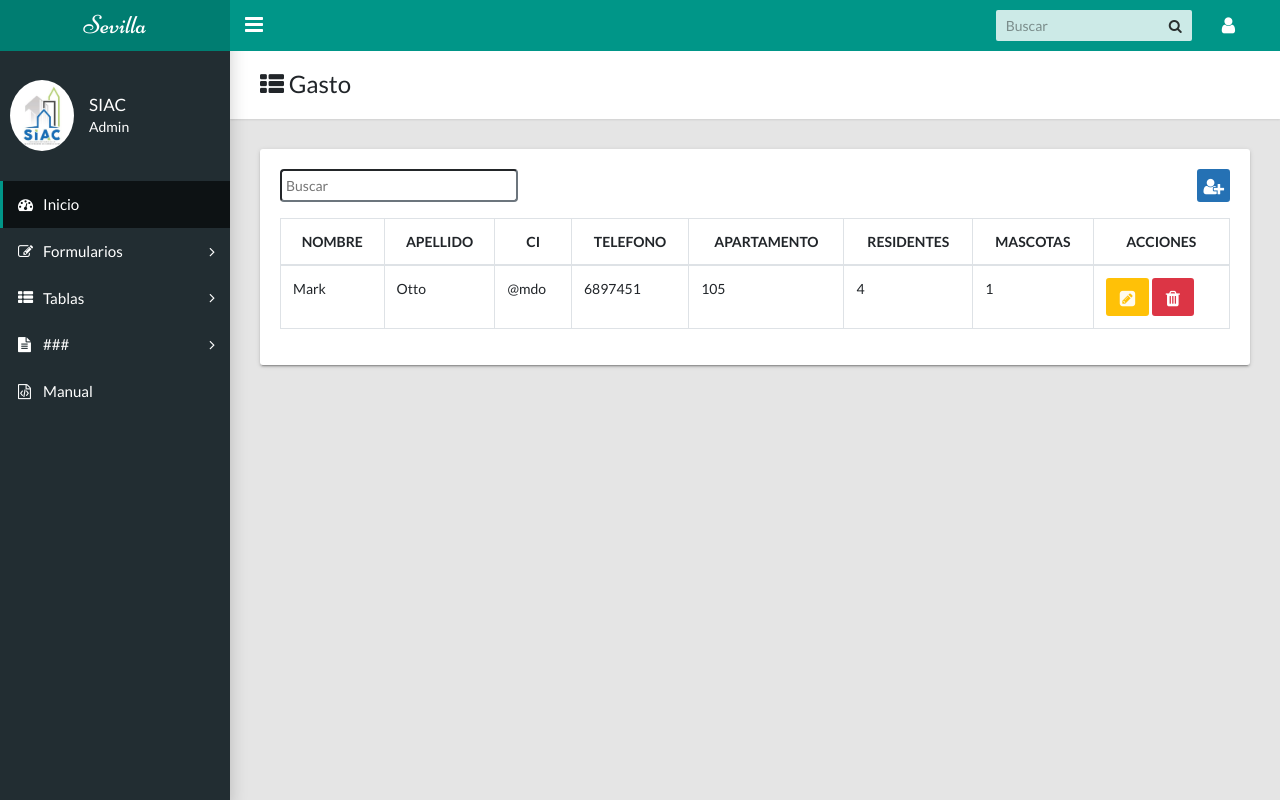
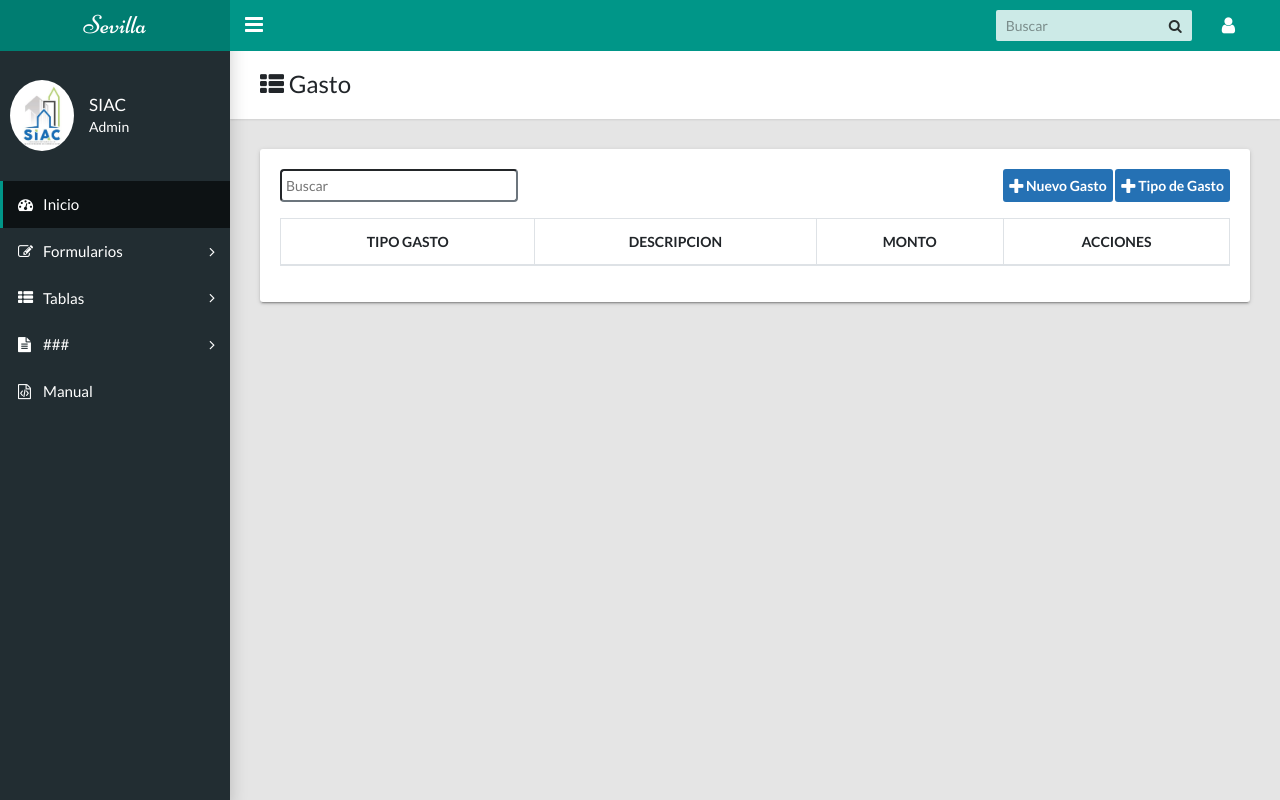
Before and after one commit to Erick0711/TFG, a PHP site: page /gasto.php in a window 1280 px wide. Run offline with PHP 8.4, Linux system fonts and the light colour scheme; data that the repository does not hold is empty.

Commit message:
SE MODIFICO ALGUNOS ARCHIVOS COMO TAMBIEN LOS MODALES PARA EL USO DE FORMULARIOS

```diff
--- a/Modal/gasto_modal.php
+++ b/Modal/gasto_modal.php
@@ -12,20 +12,21 @@
     <div class="modal-body">
         <div class="container">
             <!-- FORMULARIO -->
-            <form action="">
+            <form action="./App/Modelo/Gasto.php" method="POST">
             <div class="row  mt-2">
-
                 <div class="col-md-4">
-                    <select name="" id="" class="custom-select">
-                    <option value="">Tipo de gasto</option>
-                    <option value="">Mantenimiento</option>
-                    <option value="">Seguridad</option>
+                    <select class="custom-select" name="tipo_gasto">
+                    <?php foreach($tipos as $tipo){ ?>
+                    <option value="<?php echo $tipo['id'] ?>"><?php echo $tipo['nombre'] ?></option>
+                    <?php }; ?>
                     </select>
                 </div>
                 <div class="col-md-4">
-                    <input type="text" name="" class="form-control" placeholder="Descripción">
+                    <input type="text" name="descripcion" class="form-control" placeholder="Descripción">
                 </div>
-                <div class="col-md-4"></div>
+                <div class="col-md-4">
+                <input type="number" name="monto" class="form-control" placeholder="Monto">
+                </div>
             </div>
 
             <div class="row">
@@ -33,7 +34,7 @@
                 <div class="col-md-5"></div>
                 <div class="col-md-3">
                 <div class="modal-footer">
-                    <button type="button" class="btn btn-primary">Registrar</button>
+                    <button type="submit" name="guardarGasto" class="btn btn-primary">Registrar</button>
                 </div>
                 </div>
             </div>
--- /dev/null
+++ b/Modal/tipo_gasto_modal.php
@@ -0,0 +1,55 @@
+
+<!-- MODAL FORMULARIO REGISTRAR-->
+<div class="modal fade" id="registrarTipoModal" tabindex="-1" aria-labelledby="gastoTipoLabel" aria-hidden="true">
+<div class="modal-dialog">
+    <div class="modal-content">
+    <div class="modal-header">
+        <h2 class="modal-title text-center" id="gastoTipoLabel">Formulario Gasto</h2>
+        <button type="button" class="close" data-dismiss="modal" aria-label="Close">
+        <span aria-hidden="true">&times;</span>
+        </button>
+    </div>
+    <div class="modal-body">
+        <div class="container">
+            <!-- FORMULARIO -->
+            <form action="./App/Modelo\Gasto.php" method="POST">
+            <div class="row  mt-2">
+
+                <div class="col-md-12">
+                    <input type="text" id="nombre" name="nombre" class="form-control" placeholder="Tipo de gasto...">
+                </div>
+                <div class="col-md-12">
+                </div>
+
+            </div>
+
+            <div class="row  mt-2">
+
+                <div class="col-md-4"></div>
+                <div class="col-md-4"></div>
+                <div class="col-md-4">
+                    <button type="submit" name="guardar" class="btn btn-primary btn-block">Registrar</button>
+                </div>
+
+            </div>
+        </form>
+        </div>
+    <!-- FIN CONTENIDO DEL MODAL -->
+    <table class="table table-bordered mt-5">
+        <thead class="table-dark">
+            <th>#</th>
+            <th>TIPOS DE GASTO</th>
+        </thead>
+        <tbody class="table-borderless">
+            <?php foreach($tipos as $tipo){ ?>
+            <tr>
+                <td><?php echo $tipo['id'] ?></td>
+                <td><?php echo $tipo['nombre'] ?></td>
+            </tr>
+            <?php }; ?>
+        </tbody>
+    </table>
+    </div>
+    </div>
+</div>
+</div>
--- a/gasto.php
+++ b/gasto.php
@@ -1,4 +1,7 @@
-<?php include("./plantilla/header.php"); ?>
+<?php
+  require($_SERVER['DOCUMENT_ROOT']."/TFG/App/Modelo/Gasto.php");
+  include("./plantilla/header.php");
+  ?>
     <main class="app-content">
       <div class="app-title">
         <div>
@@ -16,37 +19,32 @@
             <input type="search" class="search p-1 border-secondary rounded w-25" placeholder="Buscar">
 
             <div class="text-center">
-            <a href="" type="button" class="btn btn-primary p-1" data-toggle="modal" data-target="#registrarModal"><i class="fa fa-user-plus fa-3x"></i></a>
+            <a href="" type="button" class="btn btn-primary p-1" data-toggle="modal" data-target="#registrarModal"><i class="fa fa-plus" ></i> Nuevo Gasto</a>
+            <a href="" type="button" class="btn btn-primary p-1" data-toggle="modal" data-target="#registrarTipoModal"><i class="fa fa-plus" ></i> Tipo de Gasto</a>
             </div>
             </div>
             <div class="table-responsive">
               <table class="table table-bordered">
                 <thead class="text-center">
                   <tr>
-                    <th>NOMBRE</th>
-                    <th>APELLIDO</th>
-                    <th>CI</th>
-                    <th>TELEFONO</th>
-                    <th>APARTAMENTO</th>
-                    <th>RESIDENTES</th>
-                    <th>MASCOTAS</th>
+                    <th>TIPO GASTO</th>
+                    <th>DESCRIPCION</th>
+                    <th>MONTO</th>
                     <th>ACCIONES</th>
                   </tr>
                 </thead>
                 <tbody>
+                  <?php foreach($gastos as $gasto){?>
                   <tr>
-                    <td>Mark</td>
-                    <td>Otto</td>
-                    <td>@mdo</td>
-                    <td>6897451</td>
-                    <td>105</td>
-                    <td>4</td>
-                    <td>1</td>
+                    <td><?php echo $gasto['nombre']?></td>
+                    <td><?php echo $gasto['descripcion']?></td>
+                    <td><?php echo $gasto['monto_gasto']?> BS</td>
                     <td>
                       <a href="" class="btn btn-warning-2" data-toggle="modal" data-target="#editarModal"><i class="fa fa-pencil-square"></i></a>
                       <a href="" class="btn btn-danger"><i class="fa fa-trash fa-3x"></i></a>
                   </td>
                   </tr>
+                  <?php };?>
                 </tbody>
               </table>
             </div>
@@ -55,4 +53,5 @@
       </div>
     </main>
     <?php include("./Modal/gasto_modal.php"); ?>
+    <?php include("./Modal/tipo_gasto_modal.php"); ?>
     <?php include("./plantilla/footer.php"); ?>
```
Also changed, not shown: copropietario.php (+15 -64 lines).
